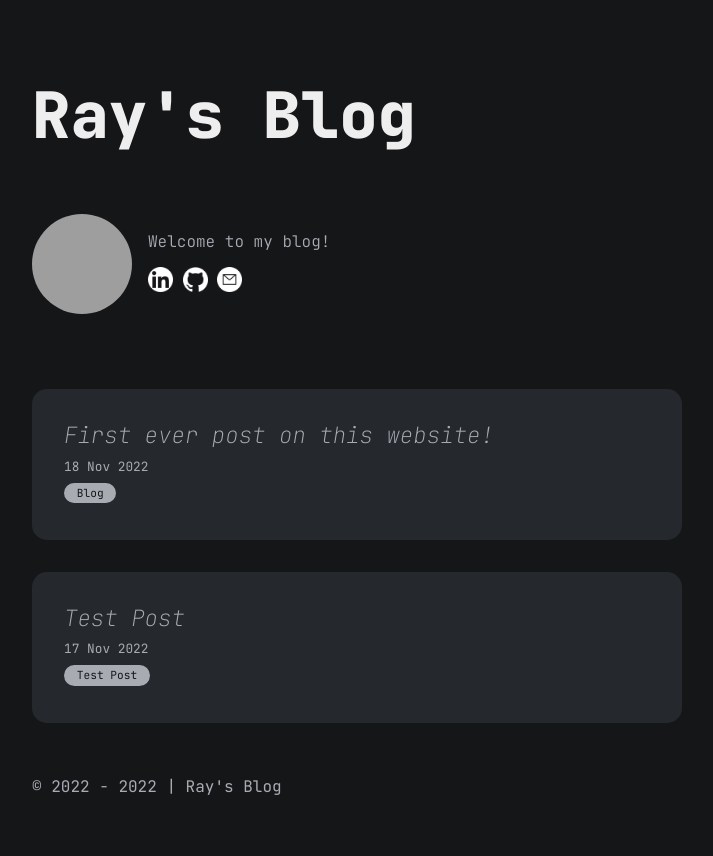
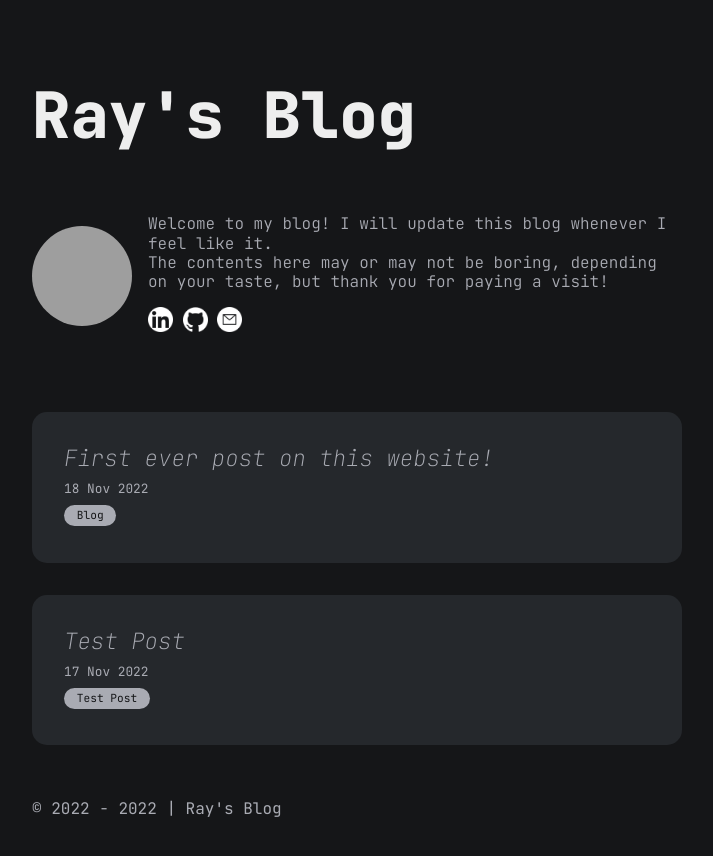
Before and after one commit to Lei-Tin/Lei-Tin.github.io, a Jekyll site: the page built from index.md, in a window 1280 px wide. Shown: the top 856 px of the page, without its empty margins (283-996 px from the left). Built offline with Jekyll 4.4.1, drawn with Linux system fonts in a browser that asks for light colours; grey boxes are pictures that could not be loaded.

Commit message:
[+] Updated the author bio paragraph

```diff
--- a/_data/author.yml
+++ b/_data/author.yml
@@ -2,7 +2,10 @@ name: Ray Hung
 dp: https://avatars.githubusercontent.com/u/8016180?s=400&u=d6e791b130666846b1289420071b587534d3636d&v=4
 description: "
   <p>
-    Welcome to my blog!
+    Welcome to my blog! I will update this blog whenever I feel like it.
+  </p>
+  <p>
+    The contents here may or may not be boring, depending on your taste, but thank you for paying a visit!
   </p>
 "
 contact:
```
